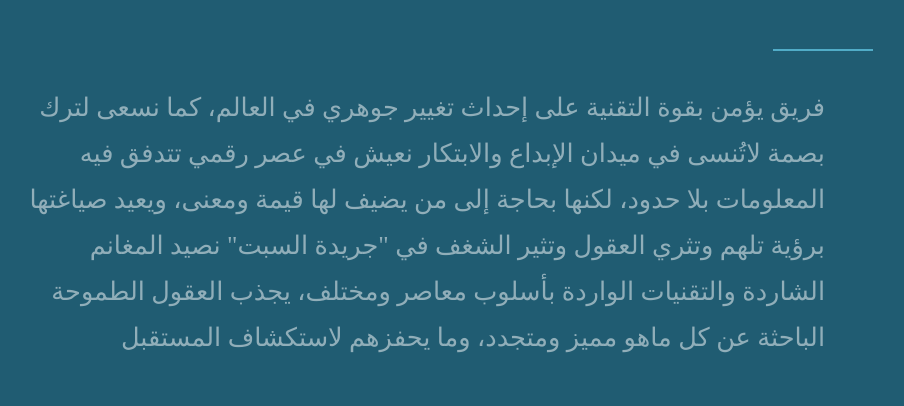
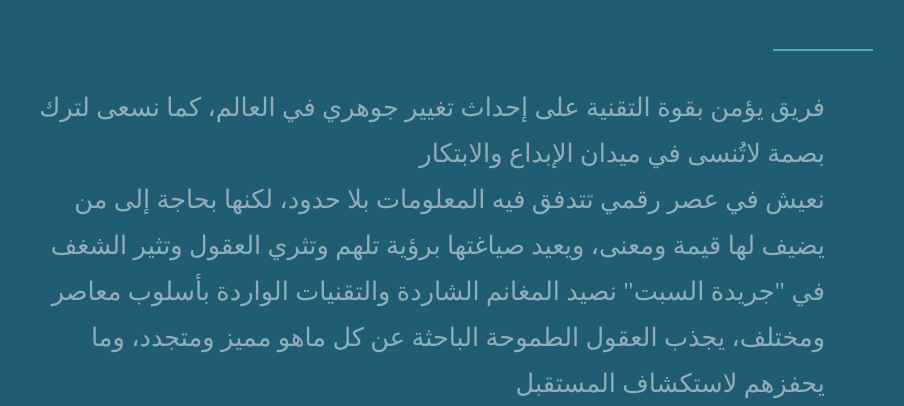
Before and after one commit to Haanan7/techspaper, a plain HTML site: page members.html in a window 1280 px wide. Shown: the part 191-597 px from the top of the page, without its empty margins (215-1119 px from the left). Drawn offline with nearby package versions, Linux system fonts and the light colour scheme; a web font is replaced by a local one.

Commit message:
Update members.html

```diff
--- a/members.html
+++ b/members.html
@@ -25,11 +25,11 @@
             <span class="divider-separator-a"></span>
         </div>
         <p class="club-description">
-            فريق يؤمن بقوة التقنية على إحداث تغيير جوهري في العالم، كما نسعى لترك بصمة لاتُنسى في ميدان الإبداع والابتكار
+            فريق يؤمن بقوة التقنية على إحداث تغيير جوهري في العالم، كما نسعى لترك بصمة لاتُنسى في ميدان الإبداع والابتكار <br />
 
-نعيش في عصر رقمي تتدفق فيه المعلومات بلا حدود، لكنها بحاجة إلى من يضيف لها قيمة ومعنى، ويعيد صياغتها برؤية تلهم وتثري العقول وتثير الشغف
+نعيش في عصر رقمي تتدفق فيه المعلومات بلا حدود، لكنها بحاجة إلى من يضيف لها قيمة ومعنى، ويعيد صياغتها برؤية تلهم وتثري العقول وتثير الشغف <br />
 
-في "جريدة السبت"  نصيد المغانم الشاردة والتقنيات الواردة بأسلوب معاصر ومختلف، يجذب العقول الطموحة الباحثة عن كل ماهو مميز ومتجدد، وما يحفزهم لاستكشاف المستقبل
+في "جريدة السبت"  نصيد المغانم الشاردة والتقنيات الواردة بأسلوب معاصر ومختلف، يجذب العقول الطموحة الباحثة عن كل ماهو مميز ومتجدد، وما يحفزهم لاستكشاف المستقبل <br />
 
 
         </p>
```
